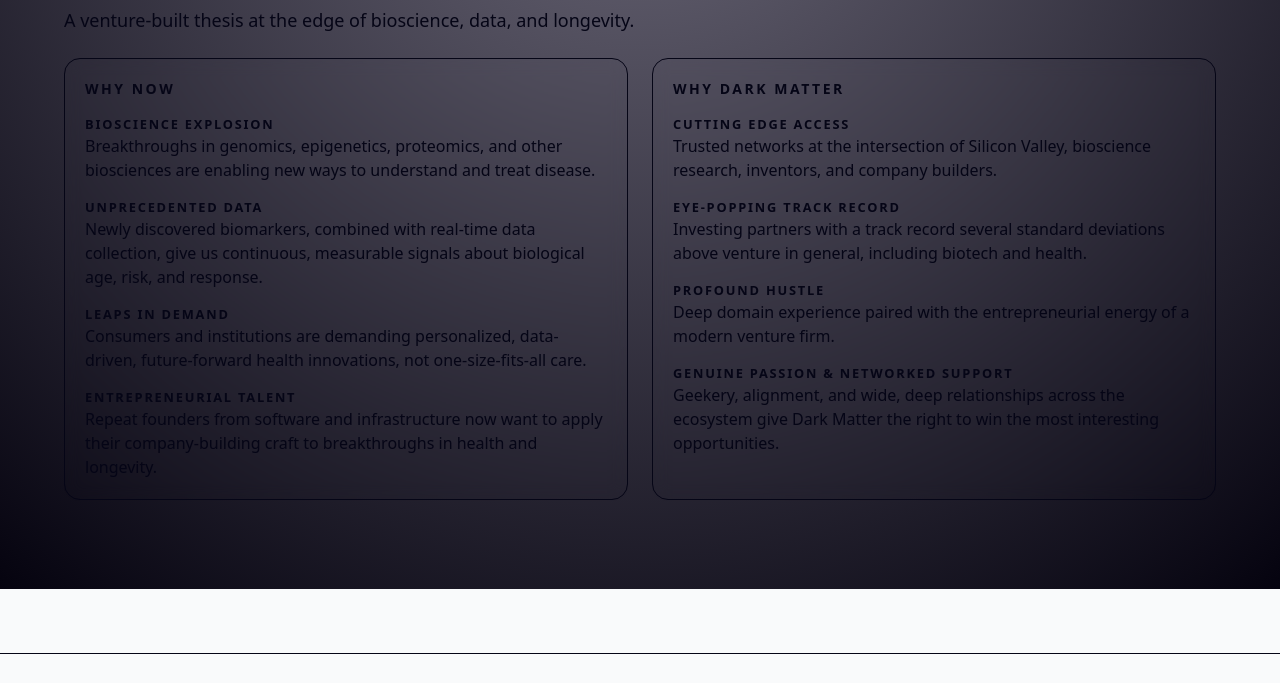
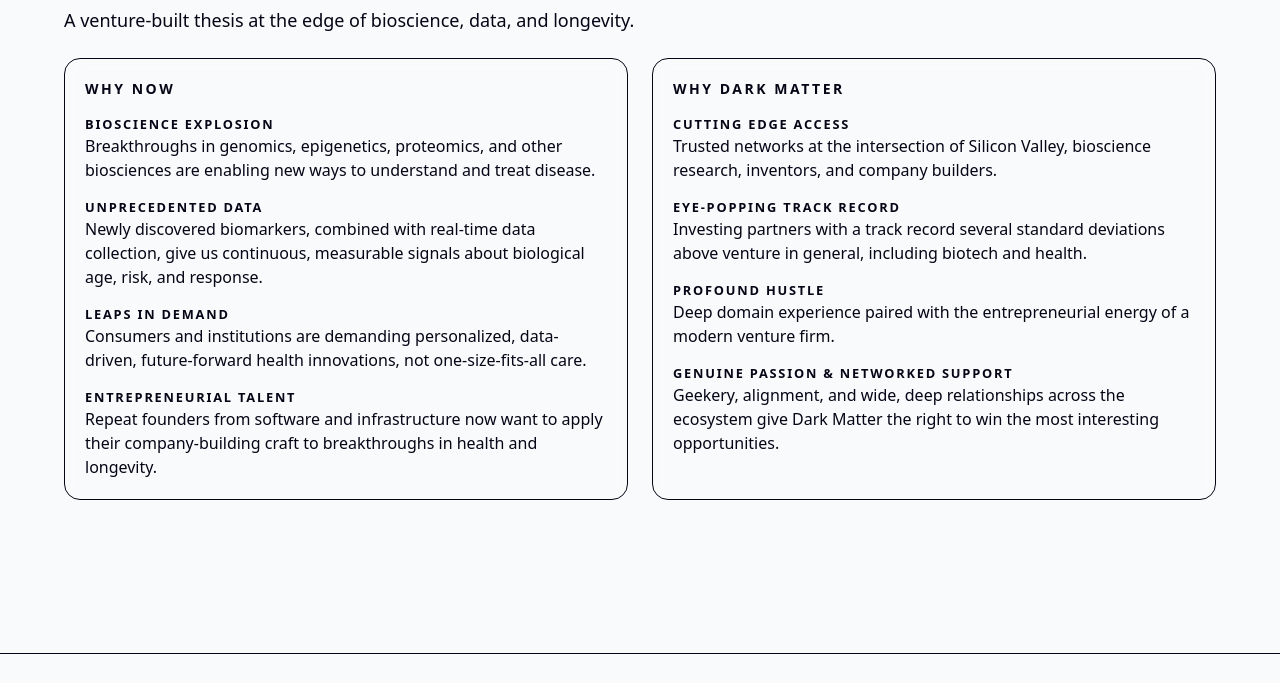
Before and after one commit to lossless-group/matter-site, an Astro site: page / in a window 1280 px wide. Shown: the part 292-975 px from the top of the page. Built offline with nearby package versions, Linux system fonts and the light colour scheme; Astro itself is replaced by a stand-in of ours.

Commit message:
fix(modes): another fix to modes with more robust CSS
 On branch main
 Your branch is ahead of 'origin/main' by 1 commit.
   (use "git push" to publish your local commits)
 Changes to be committed:
	new file:   .claude/commands/Refactor-a-Design-for-Three-Visual-Modes.md
	modified:   .claude/settings.local.json
	modified:   src/styles/global.css
	modified:   src/styles/themes/matter-theme.css

```diff
--- a/src/styles/themes/matter-theme.css
+++ b/src/styles/themes/matter-theme.css
@@ -125,8 +125,13 @@
   color: var(--color-secondary-foreground);
 }
 
-/* Hero helpers: dark = calm, vibrant = expressive */
-.theme-matter .hero-shell {
+/* Hero helpers: light = clean, dark/vibrant = expressive */
+[data-theme="matter"][data-mode="light"] .hero-shell {
+  background-color: var(--color-background);
+}
+
+[data-theme="matter"][data-mode="dark"] .hero-shell,
+[data-theme="matter"][data-mode="vibrant"] .hero-shell {
   background: radial-gradient(circle at top, rgba(15, 9, 35, 0.6), #05030f);
 }
 
```
Also changed, not shown: src/styles/global.css (+7 -5 lines), .claude/commands/Refactor-a-Design-for-Three-Visual-Modes.md (added), .claude/settings.local.json.
